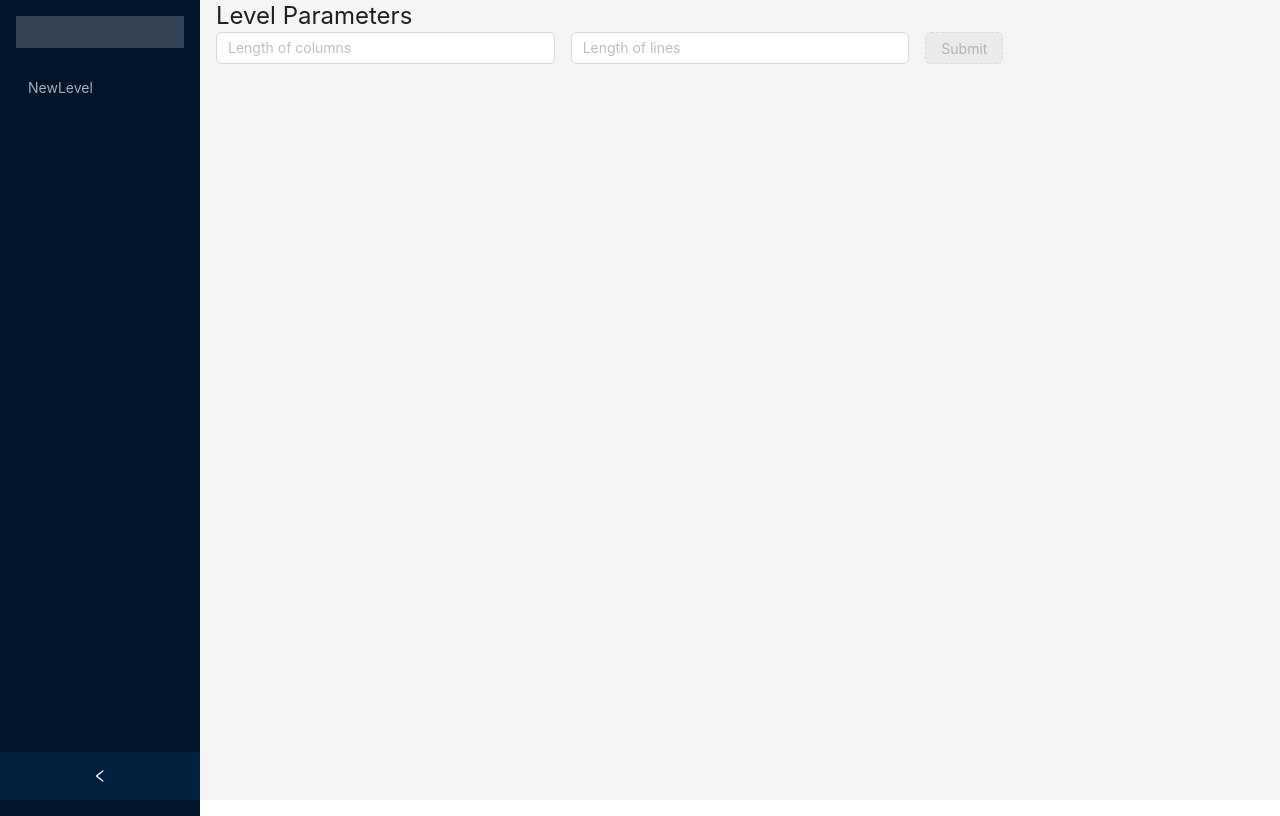
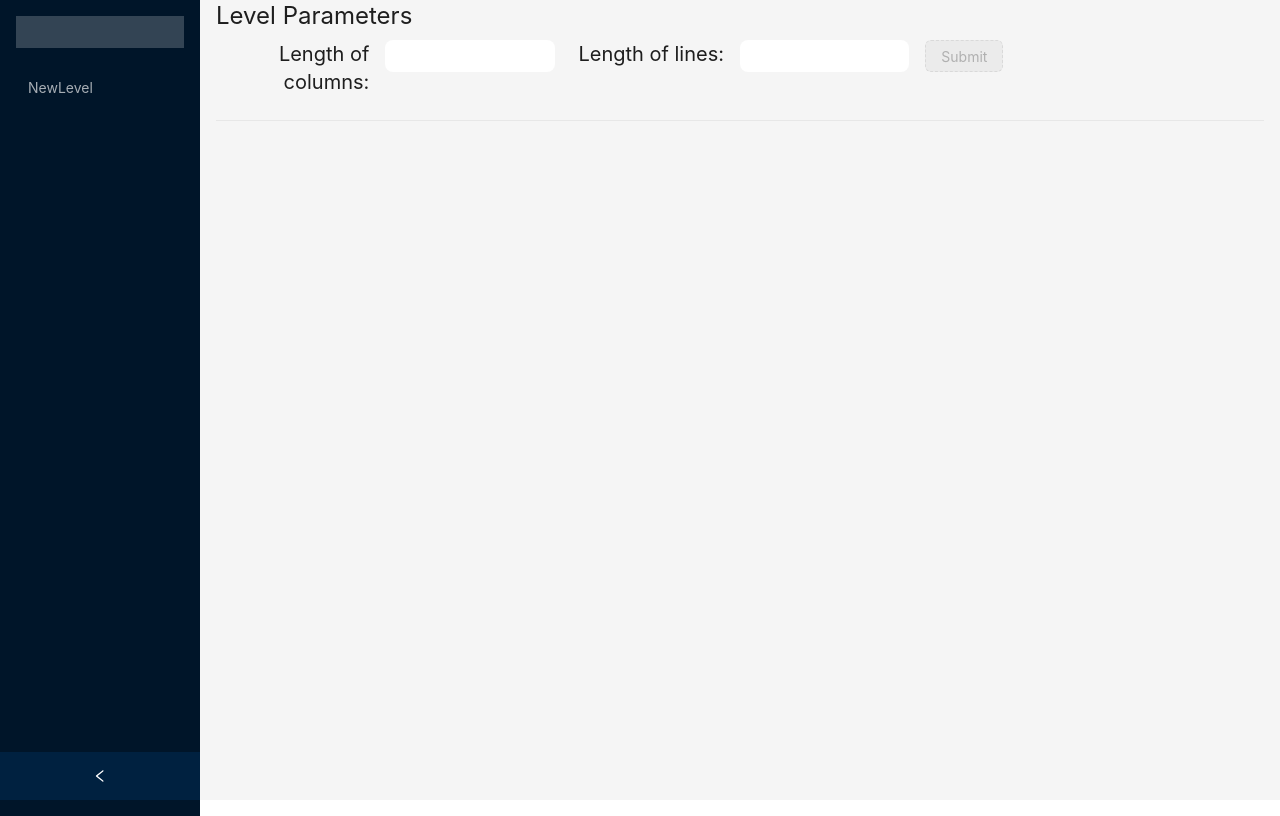
Before and after one commit to Nihilis-cs/JsonLevelGenerator, a React (Vite) app: page /leveparametor in a window 1280 px wide. Built offline with nearby package versions, Linux system fonts and the light colour scheme.

Commit message:
front sur les principaux composants

```diff
--- a/package.json
+++ b/package.json
@@ -5,6 +5,7 @@
   "dependencies": {
     "@ant-design/icons": "^5.0.1",
     "@pixi/react": "^7.0.3",
+    "@tailwindcss/forms": "^0.5.3",
     "@testing-library/jest-dom": "^5.16.5",
     "@testing-library/react": "^13.4.0",
     "@testing-library/user-event": "^13.5.0",
--- a/src/Components/CellEditor.tsx
+++ b/src/Components/CellEditor.tsx
@@ -98,9 +98,6 @@ export function CellEditor({ cell, open, onSaveChanges, onCancel }: ICellEditorP
                   }
                 />
               </div>
-              {/* <div>
-              <Button type='default' onClick={handleSubmit(onSubmit)}>Submit</Button>
-              </div> */}
             </div>
           </div>
         </form>
--- a/src/Components/LevelEditor.tsx
+++ b/src/Components/LevelEditor.tsx
@@ -142,49 +142,37 @@ export function LevelEditor(props: ILevelEditorTableProps) {
         setContentOpen(false);
     }
 
-    const mask = () => {
-        return (
-            <>
-                <Container position={[0, 0]}>
-
-                </Container>
-            </>
-        )
-    }
-
-
     return (
         <div>
             <div className=''>
                 <div>
                     <div className='grid grid-cols-2'>
-                        <div className="grid grid-cols-6">
+                        <div className="grid grid-cols-7">
                             <div></div>
-                            <div><Button onClick={() => moveCursor('u')}><CaretUpOutlined /></Button></div>
+                            <div className="mx-auto"><Button onClick={() => moveCursor('u')}><CaretUpOutlined /></Button></div>
                             <div></div>
                             <div className='w-32 col-span-2'><Button type="default" block onClick={() => setContentOpen(true)}>
                                 Add Content
                             </Button></div>
-                            <div><Button className='w-32' type="default" block onClick={onSave}>Save Level</Button></div>
+                            <div className='w-32 col-span-2'><Button type="default" block onClick={onSave}>Save Level</Button></div>
 
-                            <div><Button onClick={() => moveCursor('l')}><CaretLeftOutlined /></Button></div>
+                            <div className="flex"><div className="flex-grow"></div><Button onClick={() => moveCursor('l')}><CaretLeftOutlined /></Button></div>
                             <div className="text-center m-1">{activeCell.posX}, {activeCell.posY}</div>
-                            <div><Button onClick={() => moveCursor('r')}><CaretRightOutlined /></Button></div>
+                            <div className="flex"><Button onClick={() => moveCursor('r')}><CaretRightOutlined /></Button><div className="flex-grow"></div></div>
                             <div className='w-32 col-span-2'><Button type="default" block disabled onClick={() => setEditorOpen(true)}>
                                 Add Content Alt
                             </Button></div>
-                            <div></div>
+                            <div className="col-span-2"></div>
 
                             <div></div>
-                            <div><Button onClick={() => moveCursor('d')}><CaretDownOutlined /></Button></div>
+                            <div className="mx-auto"><Button onClick={() => moveCursor('d')}><CaretDownOutlined /></Button></div>
                             <div></div>
                             <div className='w-32 col-span-2'><Button type="default" block onClick={() => setEditorOpen(true)}>
                                 Edit
                             </Button></div>
+                            <div className="col-span-2"></div>
                         </div>
                         <div></div>
-
-
                     </div>
                     <div>
                     </div>
--- a/src/Components/LevelParametor.tsx
+++ b/src/Components/LevelParametor.tsx
@@ -1,6 +1,6 @@
 import { useForm, Controller } from 'react-hook-form';
 
-import { Button, Input } from 'antd';
+import { Button, Divider, Input } from 'antd';
 import { useState } from 'react';
 import { LevelEditor } from './LevelEditor';
 import { LevelEditorParams } from '../Types/level.types';
@@ -20,29 +20,31 @@ function LevelParametor() {
 
     return (
         <div>
-            <div>
-                <span className='text-2xl'>Level Parameters</span>
+            <div className="mb-8">
+                <div className='text-2xl mb-2'>Level Parameters</div>
                 <form onSubmit={handleSubmit(onSubmit)}>
                     <div className='grid grid-cols-3 gap-4'>
-                        <div>
+                        <div className='grid grid-cols-2'>
+                            <div className="text-xl text-right mr-4">Length of columns:</div>
                             <Controller
                                 control={control}
                                 name="lines"
                                 rules={{ required: true, min: 0, max: 400 }}
                                 render={({ field, fieldState }) =>
                                     <>
-                                        <Input type='number' placeholder="Length of columns" allowClear {...field} />
+                                        <input className="form-input rounded-lg border-0 h-8" type='number' {...field} />
                                     </>}
                             />
                         </div>
-                        <div>
+                        <div className='grid grid-cols-2'>
+                            <div className="text-xl text-right mr-4">Length of lines:</div>
                             <Controller
                                 control={control}
                                 name="columns"
                                 rules={{ required: true, min: 0, max: 400 }}
                                 render={({ field, fieldState }) =>
                                     <>
-                                        <Input type='number' placeholder="Length of lines" allowClear {...field} />
+                                        <input className="form-input rounded-lg border-0 h-8" type='number' {...field} />
                                         {fieldState.error && <div>{fieldState.error.message}</div>}
                                     </>}
                             />
@@ -61,7 +63,8 @@ function LevelParametor() {
 
                     </div>
                 </form>
-            </div>
+                <Divider></Divider>
+            </div >
             {isInitialized &&
                 <div>
                     <LevelEditor lines={levelData?.lines ?? 0} columns={levelData?.columns ?? 0}></LevelEditor>
--- a/tailwind.config.js
+++ b/tailwind.config.js
@@ -25,5 +25,7 @@ module.exports = {
       }
     },
   },
-  plugins: [],
+  plugins: [
+    require('@tailwindcss/forms'),
+  ],
 }
```
Also changed, not shown: 1 other file (tests, documents, lock files or other folders).
